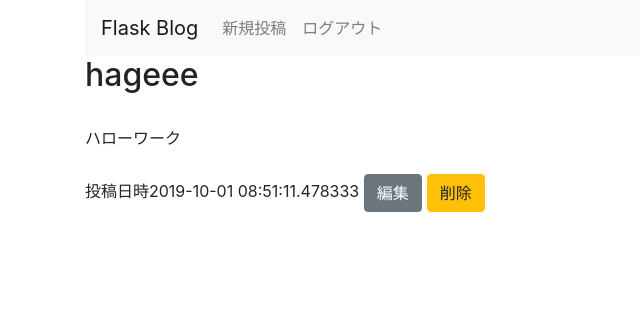
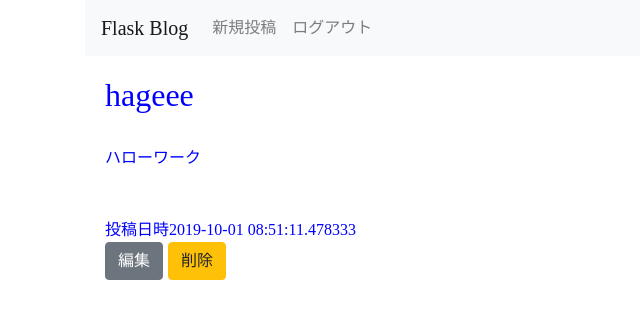
Before and after one commit to isobe-h/flask-crud-app, a Flask app: page /entries/2 in a window 1280 px wide. Shown: the top 319 px of the page, without its empty margins (0-640 px from the left). Run offline with Flask 2, Linux system fonts and the light colour scheme; the visitor is signed in with stand-in values (Sample User, id 1); data comes from the database, SQL or seed files in the repository; both versions use the stored data as it was after the commit; some libraries are stand-ins or nearby versions; some web fonts are replaced.

Commit message:
css追加

```diff
--- /dev/null
+++ b/flask_blog/static/style.css
@@ -0,0 +1,10 @@
+.card{
+    margin:0.25rem;
+}
+.blog-body{
+    padding:1.25em;
+}
+*{
+    font-family: 'Mplus 1p';
+    color: blue;
+}
--- a/flask_blog/templates/entries/show.html
+++ b/flask_blog/templates/entries/show.html
@@ -6,9 +6,9 @@
 
 {{entry.text|safe}}
 
-<br><br>
+<br><br><br>
 投稿日時{{ entry.created_at}}
-
+<br>
 <div class="btn-group">
     <form action="{{url_for('edit_entry',id=entry.id)}}" method="GET">
         <button type="submit" class="btn btn-secondary">編集</button>
--- a/flask_blog/templates/layout.html
+++ b/flask_blog/templates/layout.html
@@ -4,6 +4,8 @@
 <script src="https://code.jquery.com/jquery-3.3.1.slim.min.js" integrity="sha384-q8i/X+965DzO0rT7abK41JStQIAqVgRVzpbzo5smXKp4YfRvH+8abtTE1Pi6jizo" crossorigin="anonymous"></script>
 <script src="https://cdnjs.cloudflare.com/ajax/libs/popper.js/1.14.7/umd/popper.min.js" integrity="sha384-UO2eT0CpHqdSJQ6hJty5KVphtPhzWj9WO1clHTMGa3JDZwrnQq4sF86dIHNDz0W1" crossorigin="anonymous"></script>
 <script src="https://stackpath.bootstrapcdn.com/bootstrap/4.3.1/js/bootstrap.min.js" integrity="sha384-JjSmVgyd0p3pXB1rRibZUAYoIIy6OrQ6VrjIEaFf/nJGzIxFDsf4x0xIM+B07jRM" crossorigin="anonymous"></script>
+<link rel="stylesheet" href="https://fonts.googleapis.com/earlyaccess/mplus1p.css" type="text/css">
+<link rel=stylesheet href="{{ url_for('static', filename='style.css') }}">
 
 <div class="container">
     <nav class="navbar navbar-expand-lg navbar-light bg-light">
```
Also changed, not shown: flask_blog/flask_blog.db.
